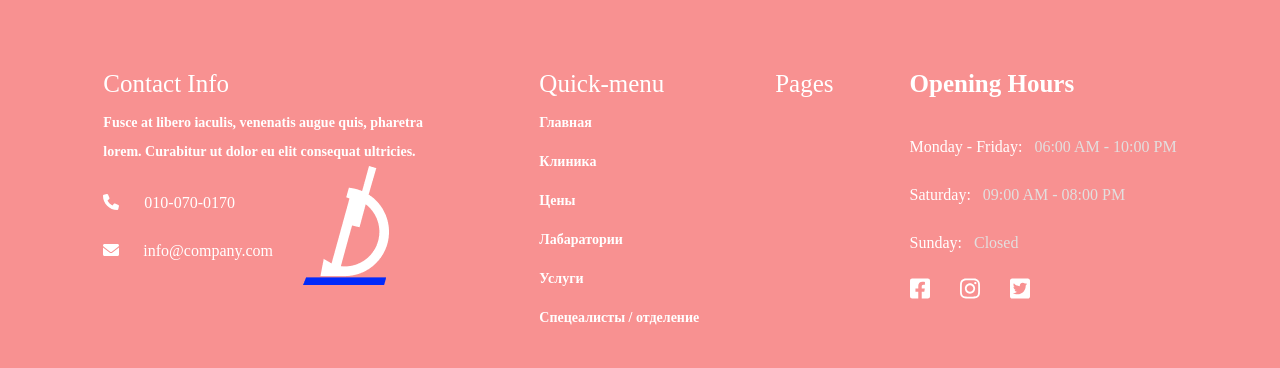
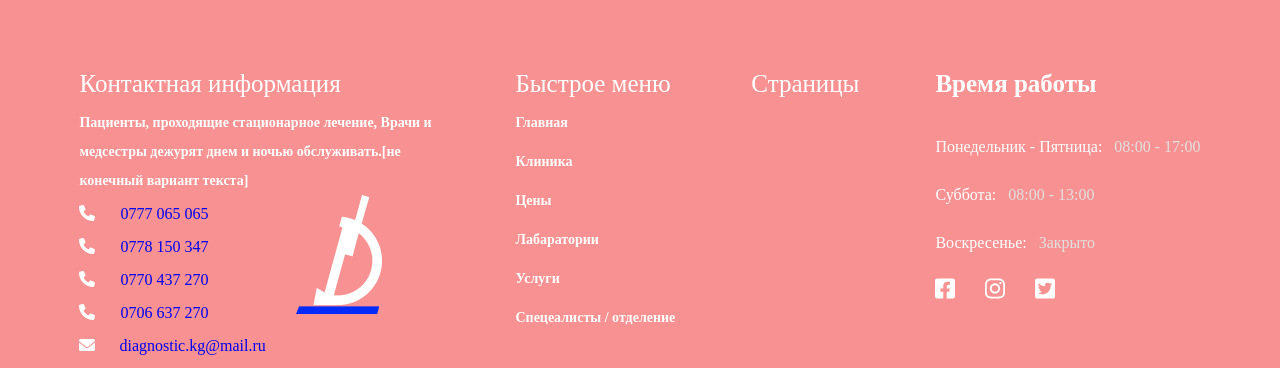
Before and after one commit to Romajon-c137/diagnostik, a Django app: page / in a window 1280 px wide. Shown: the part 3756-4124 px from the top of the page. Run offline with Django 4.2, Linux system fonts and the light colour scheme; data that the repository does not hold is empty; some libraries are stand-ins or nearby versions.

Commit message:
Footer text fixed

```diff
--- a/project/assets/css/footer.css
+++ b/project/assets/css/footer.css
@@ -56,10 +56,11 @@
 }
 
 .contact-info {
+   padding-top: 10px;
    display: flex;
    flex-direction: column;
    justify-content: center;
-   row-gap: 30px;
+   row-gap: 15px;
    text-align: left;
    color: #fff;
 }
--- a/project/assets/css/header.css
+++ b/project/assets/css/header.css
@@ -21,7 +21,7 @@
   display: flex;
   align-items: center;
   gap: 34px;
-  margin-left: 61px;
+  margin-left: 30px;
   width: 100%;
 }
 
@@ -31,6 +31,7 @@
 }
 .menu-list a{
   color: black;
+  font-size: 18px;
 }
 
 .menu-list li:hover {
@@ -55,13 +56,18 @@
   cursor: pointer;
 }
 
+.phone-menu a {
+  color: #000;
+  text-decoration: none;
+}
+
 .phone-menu li:hover {
   text-decoration: underline;
   color: rgb(54, 54, 54);
 }
 
 .result-btn {
-  width: 210px;
+  padding: 0 20px;
   height: 46px;
   display: flex;
   align-items: center;
--- a/project/assets/css/responsive.css
+++ b/project/assets/css/responsive.css
@@ -371,7 +371,7 @@
     max-width: 1140px;
   }
   .menu-list {
-    gap: 20px;
+    gap: 15px;
   }
   .phone-menu {
     justify-content: center;
--- a/project/templates/main/index.html
+++ b/project/templates/main/index.html
@@ -22,8 +22,12 @@
       </div>
       <div class="right-side">
         <ul class="phone-menu">
-          <li>+996 700 600 600</li>
-          <li>+996 700 600 600</li>
+          <li><a href="tel:0777 065 065">0777 065 065</a></li>
+          <li><a href="tel:0778 150 347">0778 150 347</a></li>
+        </ul>
+        <ul class="phone-menu">
+          <li><a href="tel:0770 437 270">0770 437 270</a></li>
+          <li><a href="tel:0706 637 270">0706 637 270</a></li>
         </ul>
         <button class="result-btn">Результаты анализов</button>
       </div>
@@ -476,16 +480,18 @@
       <div class="footer-content">
         <div class="footer-contact">
           <div class="footer-contact-title">
-            Contact Info
+            Контактная информация
           </div>
           <div class="footer-contact-text">
-            Fusce at libero iaculis, venenatis augue quis, pharetra lorem. Curabitur ut dolor eu elit consequat
-            ultricies.
+            Пациенты, проходящие стационарное лечение, Врачи и медсестры дежурят днем и ночью обслуживать.[не конечный вариант текста]
           </div>
           <div class="contact-logo-and-info">
             <div class="contact-info">
-              <p><i class="fa fa-phone"></i> 010-070-0170</p>
-              <p><i class="fa fa-envelope"></i> info@company.com</p>
+              <a href="tel:0777 065 065"><i class="fa fa-phone"></i> 0777 065 065</a>
+              <a href="tel:0778 150 347"><i class="fa fa-phone"></i> 0778 150 347</a>
+              <a href="tel:0770 437 270"><i class="fa fa-phone"></i> 0770 437 270</a>
+              <a href="tel:0706 637 270"><i class="fa fa-phone"></i> 0706 637 270</a>
+              <a href="mailto:diagnostic.kg@mail.ru"><i class="fa fa-envelope"></i> diagnostic.kg@mail.ru</p>
             </div>
             <div class="footer-logo">
               <a href="#"> <img src="{% static '/images/Prototype/Services/Desktop/Logo 2.png' %}" alt=""></a>
@@ -497,7 +503,7 @@
 
         <div class="footer-menu">
           <div class="footer-menu-title">
-            Quick-menu
+            Быстрое меню
           </div>
           <ul class="quick-menu">
             <li>Главная</li>
@@ -510,7 +516,7 @@
         </div>
         <div class="footer-pages">
           <div class="footer-pages-title">
-            Pages
+            Страницы
           </div>
           <ul class="quick-menu-pages">
             {% for page in footer %}
@@ -521,10 +527,10 @@
 
         <div class="footer-thumb">
           <div class="opening-hours">
-            <h4 class="working-title" data-wow-delay="0.4s">Opening Hours</h4>
-            <p class="m-f">Monday - Friday: <span class="m-f-time">06:00 AM - 10:00 PM</span></p>
-            <p class="sat">Saturday: <span class="sat-time">09:00 AM - 08:00 PM</span></p>
-            <p class="sun">Sunday: <span class="sun-time">Closed</span></p>
+            <h4 class="working-title" data-wow-delay="0.4s">Время работы</h4>
+            <p class="m-f">Понедельник - Пятница: <span class="m-f-time">08:00 - 17:00</span></p>
+            <p class="sat">Суббота: <span class="sat-time">08:00 - 13:00</span></p>
+            <p class="sun">Воскресенье: <span class="sun-time">Закрыто</span></p>
           </div>
 
           <ul class="social-icon">
```
Also changed, not shown: 1 other file.
